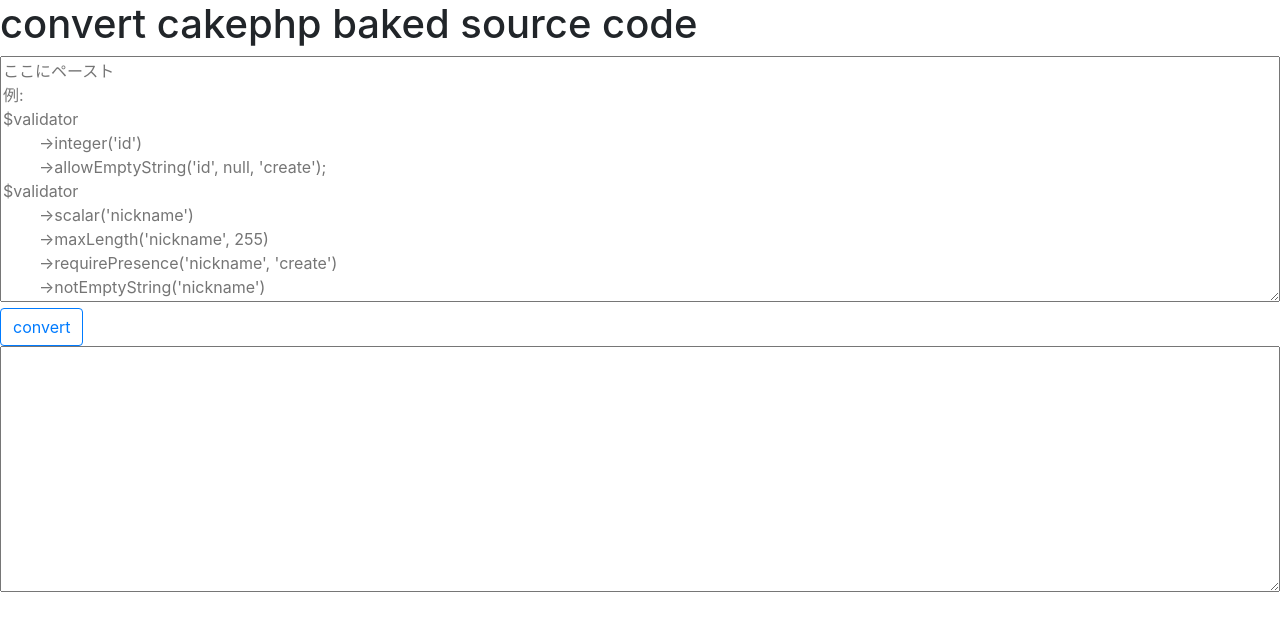
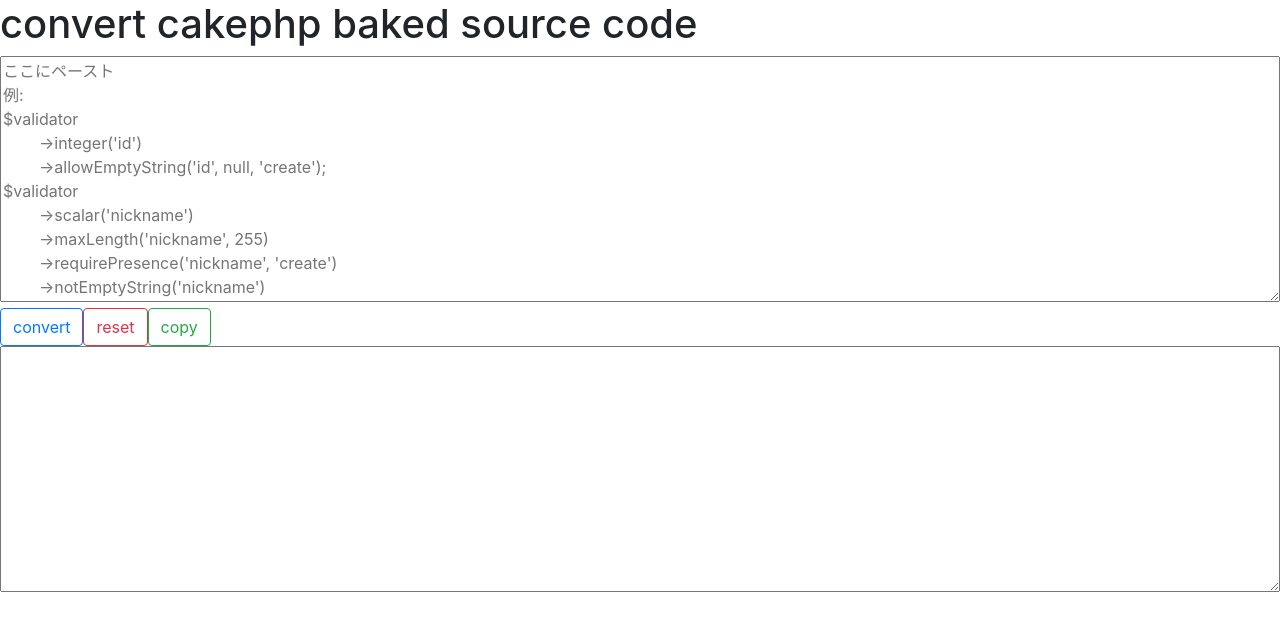
Before and after one commit to ro1dev/cakephp-baked-code-formatter, a React (Create React App) app: page / in a window 1280 px wide. Shown: the top 630 px of the page. Built offline with nearby package versions, Linux system fonts and the light colour scheme.

Commit message:
コピーできるように

```diff
--- a/src/App.tsx
+++ b/src/App.tsx
@@ -1,11 +1,11 @@
-import React, { useEffect, useState } from 'react';
-import { copyFile } from 'fs';
-// import axios from "axios";
+import React, { useEffect, useState, useRef } from 'react';
 
 function App() {
   const placeHolderCode = `ここにペースト\n例:\n$validator\n\t->integer('id')\n\t->allowEmptyString('id', null, 'create');\n$validator\n\t->scalar('nickname')\n\t->maxLength('nickname', 255)\n\t->requirePresence('nickname', 'create')\n\t->notEmptyString('nickname')\n\t->add('nickname', 'unique', ['rule' => 'validateUnique', 'provider' => 'table']);`
   const [bakedCode, setBakedCode] = useState<string>('');
   const [convertedCode, setConvertedCode] = useState<string>('');
+  const [copySuccess, setCopySuccess] = useState('');
+  const textAreaRef = useRef<any>();
 
 // 変換
   const convertBakedCodeToBeEasy = (code: string) => {
@@ -18,13 +18,19 @@
     console.log(bakedCode);
   }, []);
 
-  // function copy() {
-  //   const textarea: HTMLElement | null = window.document.getElementById('target')!;
-  //   if (textarea != null) {
-  //     textarea!.onselect();
-  //     document.execCommand("copy");
-  //   }
-  // }
+  function copyToClipboard(e: any) {
+    if (textAreaRef.current) {
+      textAreaRef.current!.select();
+      document.execCommand('copy');
+      e.target.focus();
+      setCopySuccess('Copied!');
+    }
+  }
+
+  const reset = () => {
+    setBakedCode('');
+    setConvertedCode('');
+  }
 
   return (
     <div>
@@ -35,11 +41,12 @@
       <button className="btn btn-outline-primary" onClick={() => convertBakedCodeToBeEasy(bakedCode)}>
         convert
       </button>
-      {/* <button className="btn btn-outline-success" onClick={() => copy()}>
+      <button className="btn btn-outline-danger" onClick={() => reset()}>reset</button>
+      <button className="btn btn-outline-success" onClick={copyToClipboard}>
         copy
-      </button> */}
+      </button>
       <div>
-        <textarea id="target" className="w-100" cols={10} rows={10} value={convertedCode} ></textarea>
+        <textarea id="copy" ref={textAreaRef} className="w-100" cols={10} rows={10} value={convertedCode} ></textarea>
       </div>
     </div>
   );
```
Also changed, not shown: 1 other file (tests, documents, lock files or other folders).
